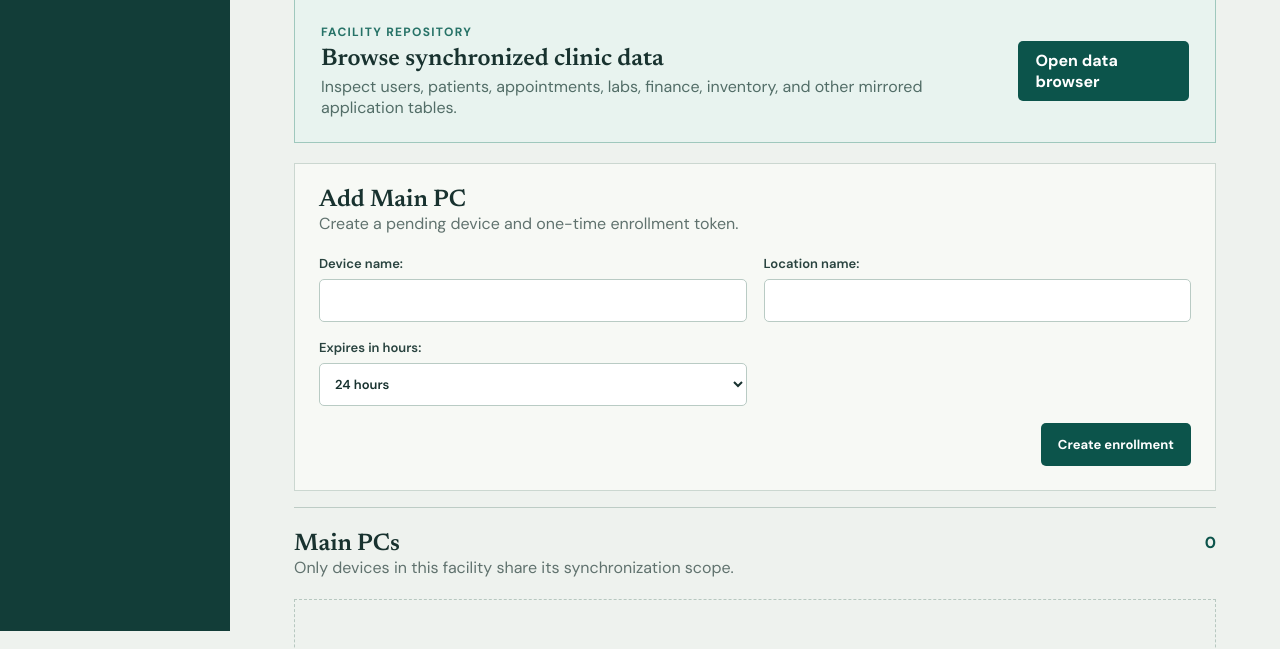
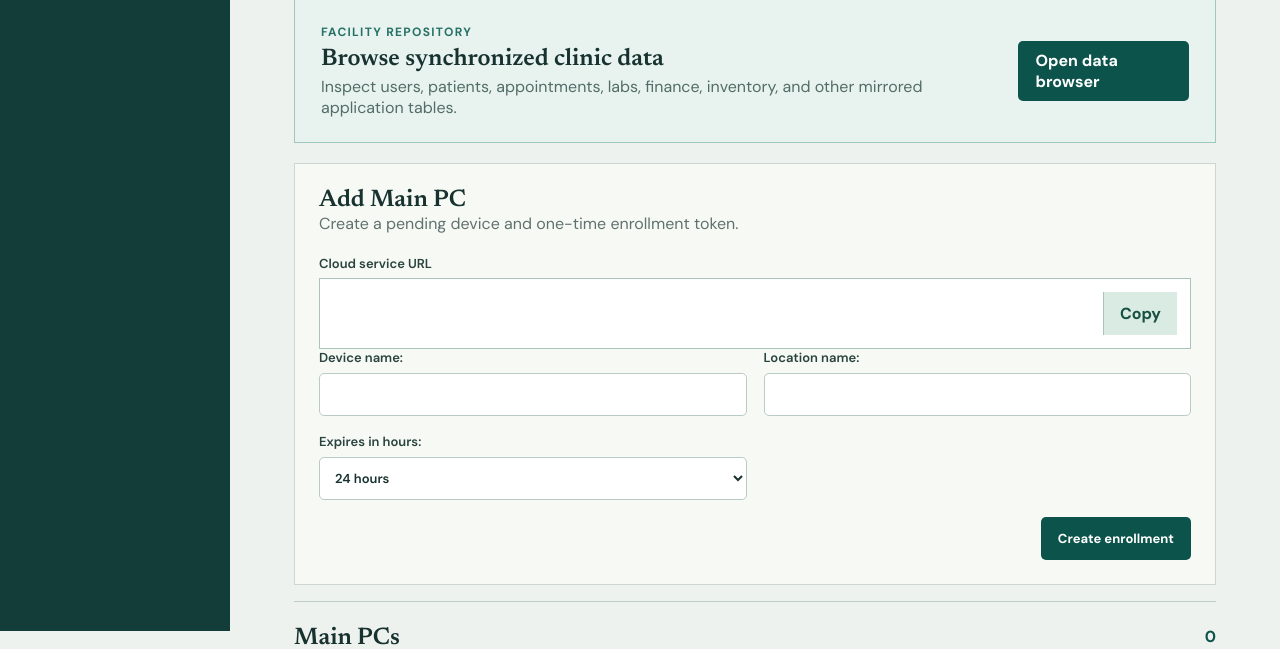
Before and after one commit to solomonedziah/optometry_clinic_sync, a Django app: template templates/sync_core/facility_detail.html in a window 1280 px wide. Shown: the part 169-818 px from the top of the page. Run offline with Django 5.2, Linux system fonts and the light colour scheme; the template is opened without the code that fills it: values that come from a table or form of the project are taken from there, others are empty.

Commit message:
feat: enhance enrollment process with optional device name and add copy functionality for tokens

```diff
--- a/static/repository.css
+++ b/static/repository.css
@@ -16,6 +16,34 @@
 .repository-banner p:last-child {
   margin-bottom: 0;
   color: #526d67;
+}
+
+.copy-label {
+  display: block;
+  margin: 14px 0 6px;
+}
+
+.token-value {
+  display: flex;
+  align-items: stretch;
+}
+
+.token-value input {
+  flex: 1;
+  min-width: 0;
+  border: 0;
+  border-radius: 0;
+  box-shadow: none;
+}
+
+.token-value button {
+  flex: 0 0 auto;
+  border: 0;
+  border-left: 1px solid #a9c4b8;
+  background: #d9ebe2;
+  color: #174f43;
+  padding: 8px 16px;
+  font-weight: 700;
 }
 
 .repository-header {
--- a/sync_core/serializers.py
+++ b/sync_core/serializers.py
@@ -4,7 +4,7 @@
 class EnrollDeviceSerializer(serializers.Serializer):
     token = serializers.CharField(min_length=32, max_length=512, trim_whitespace=True)
     installationId = serializers.UUIDField()
-    deviceName = serializers.CharField(min_length=1, max_length=160, trim_whitespace=True)
+    deviceName = serializers.CharField(min_length=1, max_length=160, trim_whitespace=True, required=False)
     platform = serializers.CharField(min_length=1, max_length=80, trim_whitespace=True)
     appVersion = serializers.CharField(min_length=1, max_length=40, trim_whitespace=True)
 
--- a/sync_core/services.py
+++ b/sync_core/services.py
@@ -36,7 +36,7 @@
 
 
 @transaction.atomic
-def enroll_device(*, token, installation_id, device_name, platform, app_version):
+def enroll_device(*, token, installation_id, platform, app_version):
     try:
         enrollment = (
             EnrollmentToken.objects.select_for_update()
@@ -54,7 +54,6 @@
 
     now = timezone.now()
     device.installation_id = installation_id
-    device.device_name = device_name
     device.platform = platform
     device.app_version = app_version
     device.status = DeviceStatus.ENROLLED
--- a/sync_core/tests.py
+++ b/sync_core/tests.py
@@ -66,6 +66,7 @@
 			"expires_in_hours": "24",
 		}, follow=True)
 		self.assertContains(response, "Enrollment created")
+		self.assertContains(response, "http://testserver")
 		self.assertEqual(Device.objects.get().facility, facility)
 
 	def test_facility_repository_browser_is_scoped_and_masks_sensitive_fields(self):
@@ -116,7 +117,7 @@
 		enrollment = self.client.post(reverse("api-device-enroll"), {
 			"token": token,
 			"installationId": str(uuid.uuid4()),
-			"deviceName": "Main PC A",
+			"deviceName": "Electron Override",
 			"platform": "win32",
 			"appVersion": "1.0.0",
 		}, content_type="application/json")
@@ -126,6 +127,7 @@
 		self.assertEqual(body["device"]["facilityId"], str(self.facility.id))
 		device.refresh_from_db()
 		self.assertEqual(device.status, DeviceStatus.ENROLLED)
+		self.assertEqual(device.device_name, "Main PC A")
 
 		authentication = self.client.post(reverse("api-device-authenticate"), {
 			"clientKey": body["credentials"]["clientKey"],
--- a/sync_core/views.py
+++ b/sync_core/views.py
@@ -142,6 +142,7 @@
 		"devices": facility.devices.all(),
 		"form": form,
 		"enrollment": enrollment,
+		"cloud_service_url": request.build_absolute_uri("/").rstrip("/"),
 	})
 
 
@@ -234,7 +235,6 @@
 		device, client_key, client_secret = enroll_device(
 			token=data["token"],
 			installation_id=data["installationId"],
-			device_name=data["deviceName"],
 			platform=data["platform"],
 			app_version=data["appVersion"],
 		)
--- a/templates/sync_core/facility_detail.html
+++ b/templates/sync_core/facility_detail.html
@@ -4,9 +4,10 @@
 <a class="back-link" href="{% url 'institution-detail' institution.id %}">← {{ institution.name }} facilities</a>
 <header class="page-header"><div><p class="eyebrow">{{ institution.code }} / {{ facility.code }}</p><h1>{{ facility.name }}</h1><p>{{ facility.address|default:'No facility address recorded' }} · {{ facility.timezone }}</p></div></header>
 <section class="repository-banner"><div><p class="eyebrow">Facility repository</p><h2>Browse synchronized clinic data</h2><p>Inspect users, patients, appointments, labs, finance, inventory, and other mirrored application tables.</p></div><a class="primary-button" href="{% url 'facility-data-browser' institution.id facility.id %}">Open data browser</a></section>
-{% if enrollment %}<section class="token-section"><div><p class="eyebrow">Enrollment created</p><h2>{{ enrollment.device_name }}</h2><p>Use this one-time token before {{ enrollment.expires_at|date:'j M Y, H:i T' }}.</p><div class="token-value"><code>{{ enrollment.token }}</code></div><p class="warning">This token will not be shown again.</p></div></section>{% endif %}
-<section class="form-section"><div class="section-heading"><div><h2>Add Main PC</h2><p>Create a pending device and one-time enrollment token.</p></div></div><form method="post" class="form-grid">{% csrf_token %}{{ form.as_div }}<div class="form-actions"><button class="primary-button" type="submit">Create enrollment</button></div></form></section>
+{% if enrollment %}<section class="token-section"><div><p class="eyebrow">Enrollment created</p><h2>{{ enrollment.device_name }}</h2><p>Use this token in Internet Sync on the Main PC before {{ enrollment.expires_at|date:'j M Y, H:i T' }}.</p><label class="copy-label" for="enrollment-token">One-time enrollment token</label><div class="token-value"><input id="enrollment-token" value="{{ enrollment.token }}" readonly><button type="button" data-copy-target="enrollment-token">Copy</button></div><p class="warning">The token will not be shown again. The device name is managed here and fetched during enrollment.</p></div></section>{% endif %}
+<section class="form-section"><div class="section-heading"><div><h2>Add Main PC</h2><p>Create a pending device and one-time enrollment token.</p></div></div><label class="copy-label" for="cloud-service-url">Cloud service URL</label><div class="token-value"><input id="cloud-service-url" value="{{ cloud_service_url }}" readonly><button type="button" data-copy-target="cloud-service-url">Copy</button></div><form method="post" class="form-grid">{% csrf_token %}{{ form.as_div }}<div class="form-actions"><button class="primary-button" type="submit">Create enrollment</button></div></form></section>
 <section class="table-section"><div class="section-heading"><div><h2>Main PCs</h2><p>Only devices in this facility share its synchronization scope.</p></div><span>{{ devices|length }}</span></div>
 {% if devices %}<div class="data-table devices"><div class="table-row table-head"><span>Device</span><span>Location</span><span>Status</span><span>Enrolled</span></div>{% for device in devices %}<div class="table-row"><strong>{{ device.device_name }}</strong><span>{{ device.location_name|default:'—' }}</span><span class="status {{ device.status }}">{{ device.get_status_display }}</span><span>{{ device.enrolled_at|default:'—' }}</span></div>{% endfor %}</div>{% else %}<div class="empty-state"><h3>No Main PCs</h3><p>Add a Main PC to generate its enrollment token.</p></div>{% endif %}
 </section>
+<script>document.querySelectorAll('[data-copy-target]').forEach((button)=>button.addEventListener('click',async()=>{const input=document.getElementById(button.dataset.copyTarget);try{await navigator.clipboard.writeText(input.value)}catch{input.select();document.execCommand('copy');input.setSelectionRange(0,0)}button.textContent='Copied';window.setTimeout(()=>{button.textContent='Copy'},1500)}));</script>
 {% endblock %}
```
